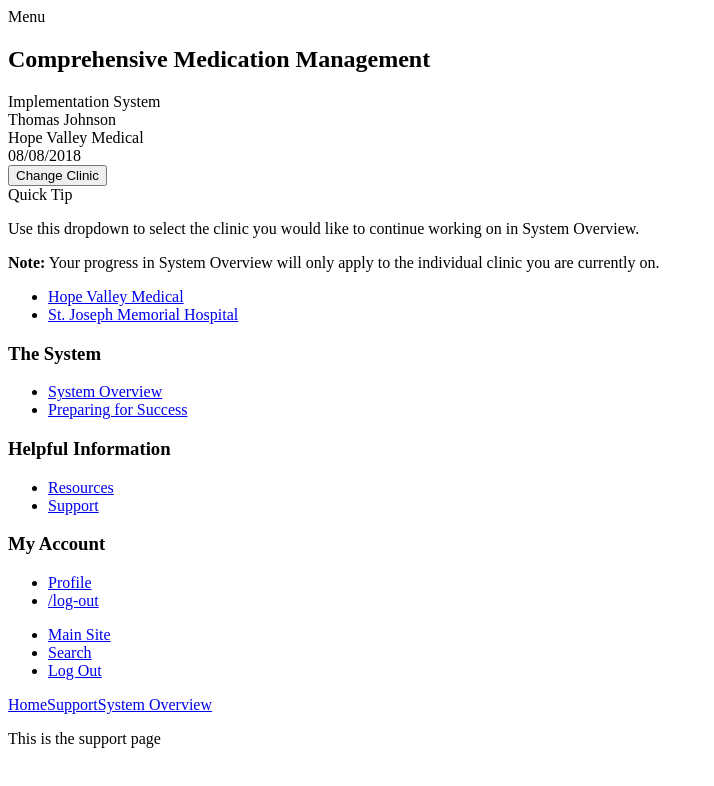
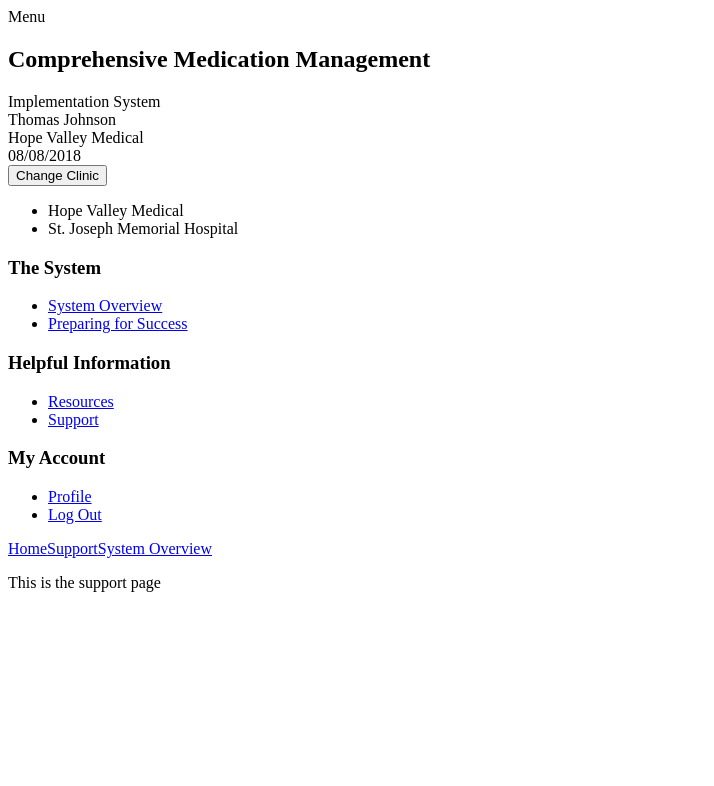
Before and after one commit to chrisATriversagency/nextapp, a Next.js app: page /support in a window 1280 px wide. Shown: the top 786 px of the page, without its empty margins (0-714 px from the left). Built offline with nearby package versions, Linux system fonts and the light colour scheme.

Commit message:
create user and sidebar clinic components

```diff
--- a/components/Sidebar.js
+++ b/components/Sidebar.js
@@ -1,5 +1,9 @@
 import SidebarNavSection from './SidebarNavSection';
+import User from './User';
+import SidebarClinicList  from './SidebarClinicList';
+
 import Link from 'next/link';
+
 import sidebarNav from '../data/sidebarNav';
 
 const Sidebar = (props) => (
@@ -18,82 +22,12 @@ const Sidebar = (props) => (
             </header>
             <div className="loggedin-sidebar__content">
                 <div className="loggedin-sidebar__user-wrapper">
-                    <div className="sidebar-user">
-                        <i className="sidebar-user__icon icon-profile"></i>
-                        <div className="sidebar-user__info">
-                            <div className="sidebar-user__name">
-                                Thomas Johnson
-                            </div>
-                            <div className="sidebar-user__clinic">
-                                Hope Valley Medical
-                            </div>
-                            <div className="sidebar-user__date">
-                                08/08/2018
-                            </div>
-                        </div>
-                    </div>
-                    <div className="text--center sidebar-user__action">
-                        <button className="button button--purple button--small js-clinic-toggle" type="button" name="button">
-                            Change Clinic
-                            <i className="icon-arrow-down button__icon"></i>
-                        </button>
-                        <div className="tooltip">
-                            <div className="tooltip__svg">
-                            </div>
-                            <div className="tooltip__header">
-                                <div className="tooltip__title">
-                                    Quick Tip
-                                </div>
-                                <i className="icon-close tooltip__close"></i>
-                            </div>
-                            <div className="tooltip__content">
-                                <p className="tooltip__copy body--small">
-                                    Use this dropdown to select the clinic you would like to continue working on in System Overview.
-                                </p>
-                                <p className="tooltip__copy body--small">
-                                    <strong>Note:</strong> Your progress in System Overview will only apply to the individual clinic you are currently on.
-                                </p>
-                            </div>
-                        </div>
-                    </div>
-                    <ul className="clinic-list unstyled-list">
-                        <li className="clinic-list__item">
-                            <a className="clinic-list__link clinic-list__link--active" href="#">
-                                <span className="clinic-list__text">Hope Valley Medical</span>
-                                <i className="icon icon-checkmark clinic-list__icon clinic-list__icon--active"></i>
-                            </a>
-                        </li>
-                        <li className="clinic-list__item">
-                            <a className="clinic-list__link" href="#">
-                                <span className="clinic-list__text">St. Joseph Memorial Hospital</span>
-                                <i className="icon icon-checkmark clinic-list__icon"></i>
-                            </a>
-                        </li>
-                    </ul>
+                    <User userName="Thomas Johnson" currentClinic="Hope Valley Medical" date="08/08/2018" />
+                    <SidebarClinicList />
                 </div>
                 {sidebarNav.map((section) => (
-                    <SidebarNavSection title={section.title} links={section.links} />
+                    <SidebarNavSection key={section.id} title={section.title} links={section.links} />
                 ))}
-                <ul className="unstyled-list loggedin-header-list">
-                    <li className="loggedin-header-list__item">
-                        <a className="menu-link menu-link--white" href="#">
-                            <i className="menu-link__icon icon-arrow-top-right"></i>
-                            <span className="menu-link__text" data-title="Main Site">Main Site</span>
-                        </a>
-                    </li>
-                    <li className="loggedin-header-list__item">
-                        <a className="menu-link menu-link--white" href="#">
-                            <i className="menu-link__icon icon-search"></i>
-                            <span className="menu-link__text" data-title="Search">Search</span>
-                        </a>
-                    </li>
-                    <li className="loggedin-header-list__item">
-                        <a className="menu-link menu-link--white" href="#">
-                            <i className="menu-link__icon icon-logout"></i>
-                            <span className="menu-link__text" data-title="Log Out">Log Out</span>
-                        </a>
-                    </li>
-                </ul>
             </div>
         </div>
     </aside>
--- /dev/null
+++ b/components/SidebarClinic.js
@@ -0,0 +1,9 @@
+const SidebarClinic = (props) => (
+    <li>
+        <a>
+            <span>{props.name}</span>
+        </a>
+    </li>
+)
+
+export default SidebarClinic;
--- /dev/null
+++ b/components/SidebarClinicList.js
@@ -0,0 +1,19 @@
+import SidebarClinic from './SidebarClinic';
+
+import sidebarClinics from '../data/sidebarClinics';
+
+const SidebarClinicList = () => (
+    <div>
+        <div>
+            <button type="button" name="button">
+                Change Clinic
+            </button>
+        </div>
+        <ul>
+            {sidebarClinics.map((clinic) => (
+                <SidebarClinic key={clinic.id} name={clinic.name} />
+            ))}
+        </ul>
+    </div>
+)
+ export default SidebarClinicList;
--- a/components/SidebarNavSection.js
+++ b/components/SidebarNavSection.js
@@ -5,7 +5,7 @@ const SidebarNavSection = props => (
         <h3>{props.title}</h3>
         <ul>
             {props.links.map((link) => (
-                <SidebarLink link={link.url} title={link.text} />
+                <SidebarLink key={link.id} link={link.url} title={link.text} />
             ))}
         </ul>
     </div>
--- /dev/null
+++ b/components/User.js
@@ -0,0 +1,15 @@
+const User = (props) => (
+    <div>
+        <div>
+            {props.userName}
+        </div>
+        <div>
+            {props.currentClinic}
+        </div>
+        <div>
+            {props.date}
+        </div>
+    </div>
+);
+
+export default User;
--- /dev/null
+++ b/data/sidebarClinics.js
@@ -0,0 +1,12 @@
+const sidebarClinics = [
+    {
+        "name": "Hope Valley Medical",
+        "id": 1,
+    },
+    {
+        "name": "St. Joseph Memorial Hospital",
+        "id": 2,
+    }
+];
+
+export default sidebarClinics;
--- a/data/sidebarNav.js
+++ b/data/sidebarNav.js
@@ -1,40 +1,49 @@
 const sidebarNav = [
     {
         "title": "The System",
+        id: 1,
         "links": [
             {
                 "url": "/system-overview",
-                "text": "System Overview"
+                "text": "System Overview",
+                id: 1,
             },
             {
                 "url": "/preparing-for-success",
-                "text": "Preparing for Success"
+                "text": "Preparing for Success",
+                id: 2,
             }
         ]
     },
     {
         "title": "Helpful Information",
+        id: 2,
         "links": [
             {
                 "url": "/resources",
-                "text": "Resources"
+                "text": "Resources",
+                id: 3,
             },
             {
                 "url": "/support",
-                "text": "Support"
+                "text": "Support",
+                id: 4,
             },
         ]
     },
     {
         "title": "My Account",
+        id: 3,
         "links": [
             {
                 "url": "/profile",
-                "text": "Profile"
+                "text": "Profile",
+                id: 5,
             },
             {
-                "url": "/Log Out",
-                "text": "/log-out"
+                "url": "/log-out",
+                "text": "Log Out",
+                id: 6,
             },
         ]
     }
```
